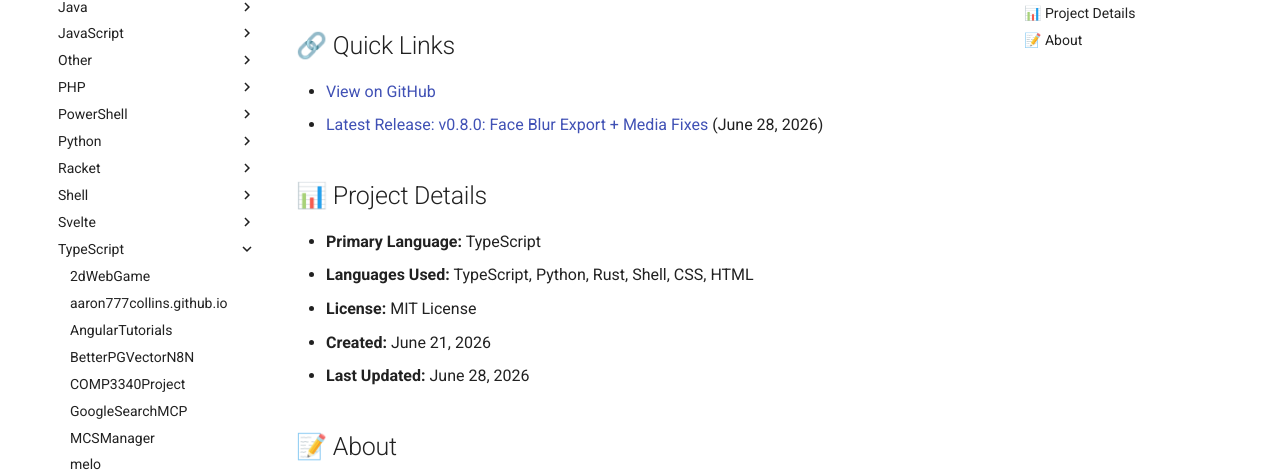
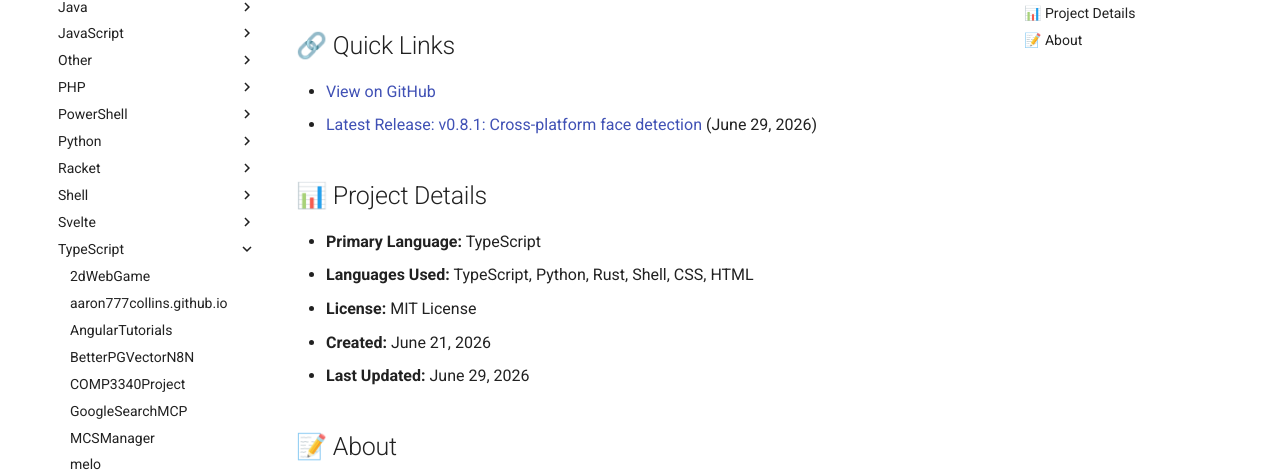
Before and after one commit to aaron777collins/projects, an MkDocs documentation site: the page built from docs/pickr.md, in a window 1280 px wide and 900 px high. Shown: the part 152-624 px from the top of the window. Built offline with MkDocs 1.6.1 and Material for MkDocs 9.7.7, drawn with Linux system fonts in a browser that asks for light colours.

Commit message:
🤖 Auto-update project documentation
Updated project pages with latest information from GitHub API:
- Repository details and metadata
- Latest releases
- GitHub Pages links
- Language statistics
- Topics and tags
- Star and fork counts

Generated by GitHub Actions on 2026-06-29 06:55:11 UTC

```diff
--- a/docs/pickr.md
+++ b/docs/pickr.md
@@ -3,7 +3,7 @@
 ## 🔗 Quick Links
 
 - [View on GitHub](https://github.com/aaron777collins/pickr)
-- [Latest Release: v0.8.0: Face Blur Export + Media Fixes](https://github.com/aaron777collins/pickr/releases/tag/v0.8.0) (June 28, 2026)
+- [Latest Release: v0.8.1: Cross-platform face detection](https://github.com/aaron777collins/pickr/releases/tag/v0.8.1) (June 29, 2026)
 
 ## 📊 Project Details
 
@@ -11,7 +11,7 @@
 - **Languages Used:** TypeScript, Python, Rust, Shell, CSS, HTML
 - **License:** MIT License
 - **Created:** June 21, 2026
-- **Last Updated:** June 28, 2026
+- **Last Updated:** June 29, 2026
 
 ## 📝 About
 
```
Also changed, not shown: docs/MinecraftDatapackLanguage.md (+1 -1 lines), docs/oneplatform.md (+1 -1 lines), docs/projects-test.md (+1 -1 lines), docs/projects.md (+1 -1 lines).
